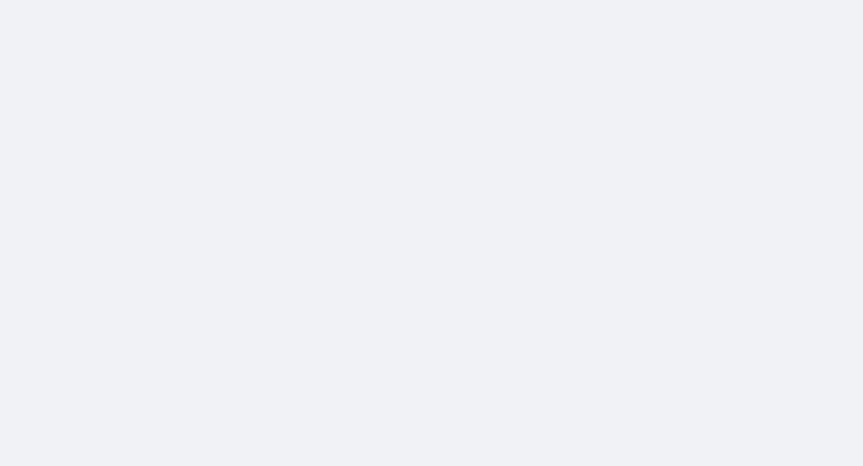
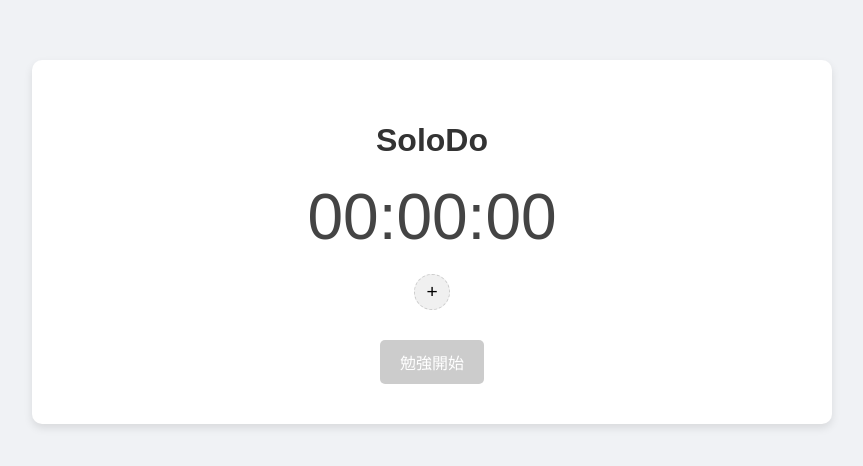
Before and after one commit to Toshiki428/solodo, a React (Vite) app: page / in a window 1280 px wide. Before the commit this address had no page. Shown: the part 158-624 px from the top of the page, without its empty margins (208-1071 px from the left). Built offline with nearby package versions, Linux system fonts and the light colour scheme.

Commit message:
feat: ホーム画面を作成

```diff
--- a/src/App.tsx
+++ b/src/App.tsx
@@ -1,10 +1,11 @@
 import { BrowserRouter as Router, Routes, Route } from 'react-router-dom';
+import Home from './pages/Home';
 
 function App() {
   return (
     <Router>
       <Routes>
-        <Route></Route>
+        <Route path="/" element={<Home />} />
       </Routes>
     </Router>
   );
--- /dev/null
+++ b/src/pages/Home.css
@@ -0,0 +1,82 @@
+.home-container {
+  text-align: center;
+  background-color: white;
+  padding: 40px;
+  border-radius: 10px;
+  box-shadow: 0 4px 8px rgba(0,0,0,0.1);
+}
+
+.timer {
+  font-size: 4rem;
+  margin: 20px 0;
+  color: #444;
+}
+
+.tags-container {
+  display: flex;
+  flex-wrap: wrap;
+  justify-content: center;
+  align-items: center;
+  gap: 10px;
+  margin-bottom: 20px;
+}
+
+.tag-chip {
+  padding: 8px 12px;
+  border-radius: 16px;
+  border: 1px solid #ccc;
+  background-color: #f0f0f0;
+  cursor: pointer;
+  transition: all 0.2s;
+}
+
+.tag-chip:not(.selected):not([disabled]):hover {
+  background-color: #e0e0e0;
+  border-color: #bbb;
+}
+
+.tag-chip.selected {
+  background-color: #007bff;
+  color: white;
+  border-color: #007bff;
+}
+
+.add-tag-btn {
+  width: 36px;
+  height: 36px;
+  border-radius: 50%;
+  border: 1px dashed #ccc;
+  background-color: #f0f0f0;
+  font-size: 1.2rem;
+  cursor: pointer;
+  display: flex;
+  justify-content: center;
+  align-items: center;
+  transition: all 0.2s;
+}
+
+.add-tag-btn:not([disabled]):hover {
+  background-color: #e0e0e0;
+  border-color: #aaa;
+}
+
+.controls button {
+  padding: 10px 20px;
+  font-size: 1rem;
+  color: white;
+  background-color: #007bff;
+  border: none;
+  border-radius: 5px;
+  cursor: pointer;
+  transition: background-color 0.3s;
+  margin-top: 10px;
+}
+
+.controls button:hover {
+  background-color: #0056b3;
+}
+
+.controls button:disabled {
+    background-color: #cccccc;
+    cursor: not-allowed;
+}
--- /dev/null
+++ b/src/pages/Home.tsx
@@ -0,0 +1,90 @@
+import { useState, useEffect } from 'react';
+import { db } from '../db';
+import './Home.css';
+
+function Home() {
+  const [tags, setTags] = useState<{ id?: number; name: string }[]>([]);
+  const [selectedTags, setSelectedTags] = useState<string[]>([]);
+  const [time, setTime] = useState<number>(0);
+  const [isRunning, setIsRunning] = useState<boolean>(false);
+
+  useEffect(() => {
+    db.tags.toArray().then(setTags);
+  }, []);
+
+  useEffect(() => {
+    let interval: number | undefined;
+    if (isRunning) {
+      interval = window.setInterval(() => {
+        setTime((prevTime) => prevTime + 1);
+      }, 1000);
+    }
+    return () => window.clearInterval(interval);
+  }, [isRunning]);
+
+  const handleTagClick = (tagName: string) => {
+    setSelectedTags(prev =>
+      prev.includes(tagName)
+        ? prev.filter(t => t !== tagName)
+        : [...prev, tagName]
+    );
+  };
+
+  const handleAddTag = () => {
+    // TODO: 新規タグ作成モーダルなどを表示
+    console.log('Add new tag');
+  };
+
+  const handleStart = () => {
+    setIsRunning(true);
+  };
+
+  const handleStop = () => {
+    setIsRunning(false);
+    // ここで勉強時間とタグをDBに保存する処理を後で追加します。
+    console.log(`Studied for ${time} seconds with tags: ${selectedTags.join(', ')}`);
+    setTime(0);
+  };
+
+  const formatTime = (seconds: number) => {
+    const h = Math.floor(seconds / 3600).toString().padStart(2, '0');
+    const m = Math.floor((seconds % 3600) / 60).toString().padStart(2, '0');
+    const s = (seconds % 60).toString().padStart(2, '0');
+    return `${h}:${m}:${s}`;
+  };
+
+  return (
+    <div className="home-container">
+      <h1>SoloDo</h1>
+      <div className="timer">
+        {formatTime(time)}
+      </div>
+      <div className="tags-container">
+        {tags.map(tag => (
+          <button
+            key={tag.id}
+            className={`tag-chip ${selectedTags.includes(tag.name) ? 'selected' : ''}`}
+            onClick={() => handleTagClick(tag.name)}
+            disabled={isRunning}
+          >
+            {tag.name}
+          </button>
+        ))}
+        <button className="add-tag-btn" onClick={handleAddTag} disabled={isRunning}>+</button>
+      </div>
+      <div className="controls">
+        {!isRunning ? (
+          <button onClick={handleStart} disabled={selectedTags.length === 0}>
+            勉強開始
+          </button>
+        ) : (
+          <button onClick={handleStop}>
+            勉強終了
+          </button>
+        )}
+      </div>
+    </div>
+  );
+}
+
+export default Home;
```
